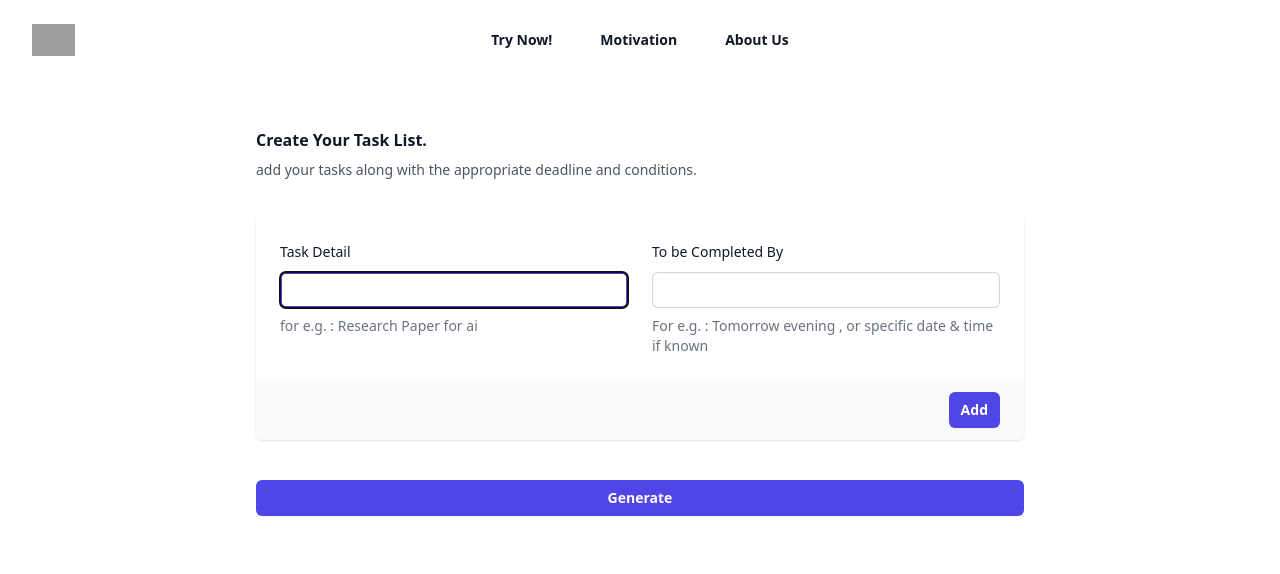
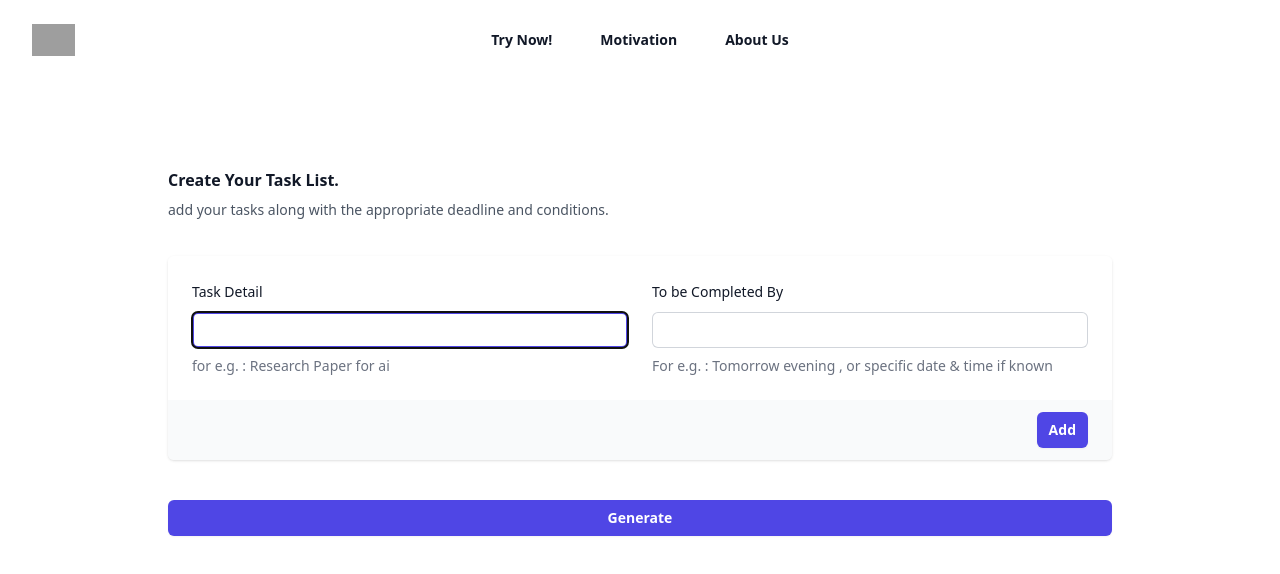
Before and after one commit to Deadpool-1000/TaskMaster, a React (Create React App) app: page /form in a window 1280 px wide. Shown: the top 574 px of the page. Built offline with nearby package versions, Linux system fonts and the light colour scheme; grey boxes are pictures that could not be loaded.

Commit message:
Global Margin for mobile

```diff
--- a/src/App.js
+++ b/src/App.js
@@ -11,7 +11,7 @@ import ResultContext from "./store/res-context";
 function App() {
   const ctx = useContext(ResultContext);
   return (
-    <div>
+    <div className="m-10">
       <Header />
       <BrowserRouter>
         <Routes>
--- a/src/components/Form/Form.js
+++ b/src/components/Form/Form.js
@@ -55,7 +55,7 @@ function Form() {
   }
   return (
     <div
-      className={`container mx-auto pt-32 md:pl-64 md:pr-64  sm:pr-32 sm:pl-32 mb-32`}
+      className={`container mx-auto pt-32 md:pl-32 md:pr-32 mb-32  `}
     >
       <InputForm addTask={addTask} />
       {taskList.length !== 0 && (
@@ -74,7 +74,7 @@ function Form() {
         </ul>
       )}
       <button
-        className="inline-flex justify-center rounded-md bg-indigo-600 py-2 px-3 text-sm font-semibold text-white shadow-sm hover:bg-indigo-500 focus-visible:outline focus-visible:outline-2 focus-visible:outline-offset-2 focus-visible:outline-indigo-500 mt-10 w-full"
+        className="inline-flex justify-center rounded-md bg-indigo-600 py-2 px-1 text-sm font-semibold text-white shadow-sm hover:bg-indigo-500 focus-visible:outline focus-visible:outline-2 focus-visible:outline-offset-2 focus-visible:outline-indigo-500 mt-10 w-full"
         onClick={() => generateHandler()}
         disabled={loading}
       >
```
Also changed, not shown: 1 other file (tests, documents, lock files or other folders).
